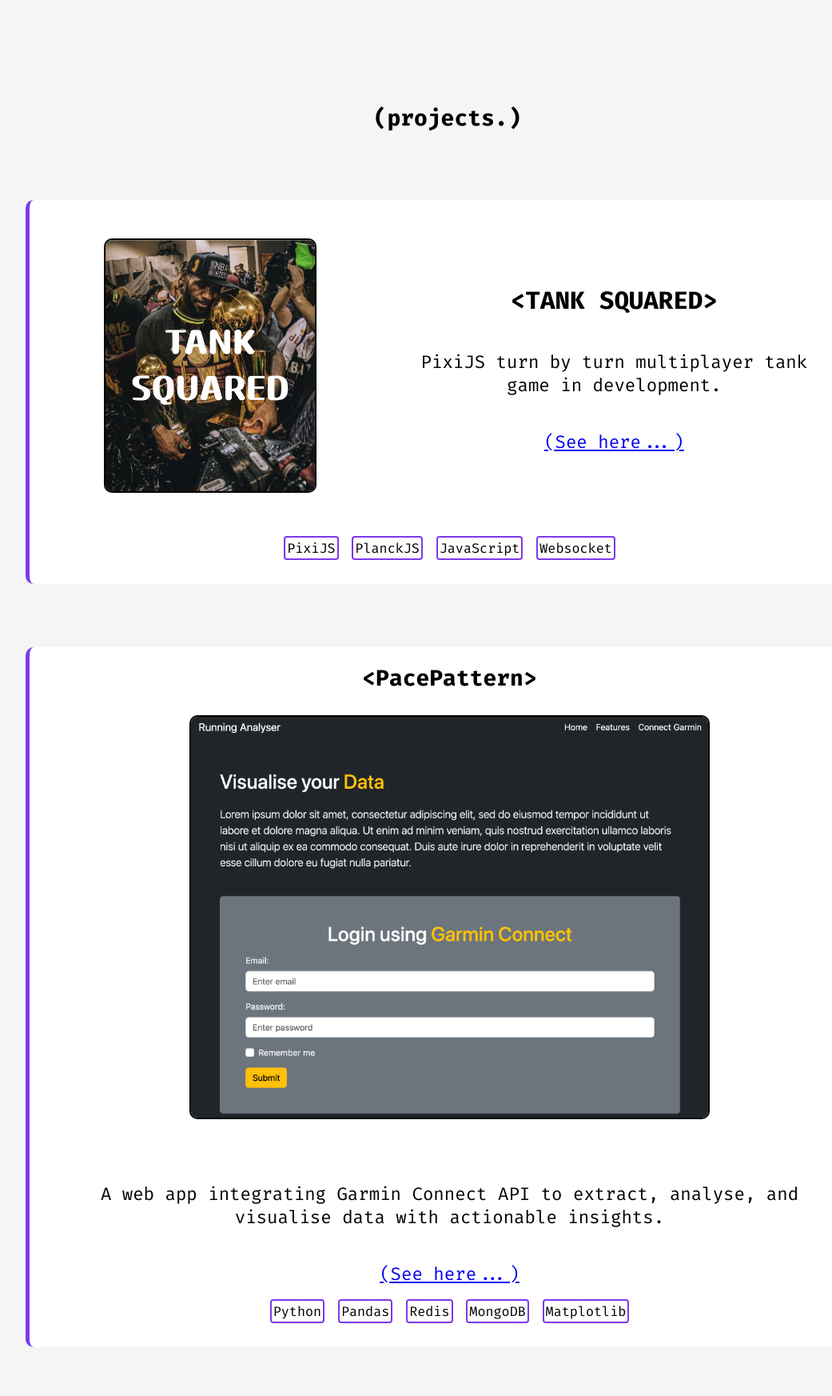
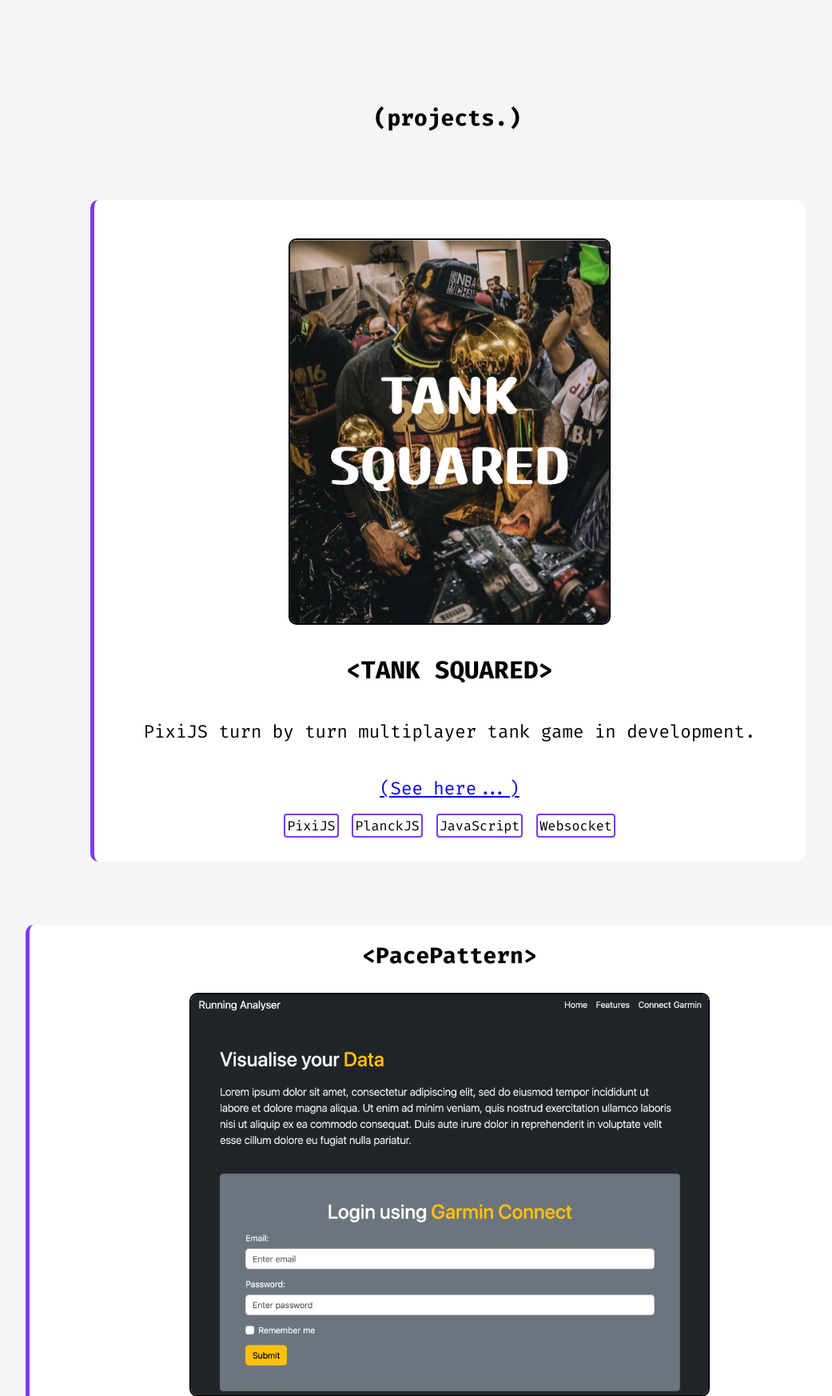
Before and after one commit to AlejandroDeGuzman/AlejandroDeGuzman.github.io, a PHP site: page / in a window 1280 px wide. Shown: the part 1527-3272 px from the top of the page at 80% size, without its empty margins (80-1121 px from the left). Run offline with PHP 8.4, Linux system fonts and the light colour scheme; some libraries are stand-ins or nearby versions.

Commit message:
fixed tank squared project card

```diff
--- a/assets/css/mobile.css
+++ b/assets/css/mobile.css
@@ -220,9 +220,13 @@ nav a {
 }
 
 #tankSquaredImg {
-    width: 80%;
+    width: 70%;
     border-radius: 10px;
     border: 2px solid black;
+}
+
+#project-one .project-content{
+    flex-direction: column;
 }
 
 #project-two {
--- a/assets/css/normal.css
+++ b/assets/css/normal.css
@@ -213,6 +213,10 @@ nav a {
     border: 2px solid black;
 }
 
+#project-one .project-content{
+    flex-direction: column;
+}
+
 #project-two {
     margin-top: -5px;
 }
--- a/assets/css/tablet.css
+++ b/assets/css/tablet.css
@@ -226,6 +226,10 @@ nav a {
     border: 2px solid black;
 }
 
+#project-one .project-content{
+    flex-direction: column;
+}
+
 #project-two {
     margin-top: -5px;
 }
--- a/assets/css/widescreen.css
+++ b/assets/css/widescreen.css
@@ -213,6 +213,10 @@ nav a {
     border: 2px solid black;
 }
 
+#project-one .project-content{
+    flex-direction: column;
+}
+
 #project-two {
     margin-top: -5px;
 }
--- a/index.html
+++ b/index.html
@@ -88,7 +88,7 @@ String[] technologies = {
         <section id="three">
             <div class="flex-container">
                 <h2>(projects.)</h2>
-                <div class="project">
+                <div class="project" id="project-one">
                     <div class="project-content">
                         <div class="project-title">
                             <figure>
```
